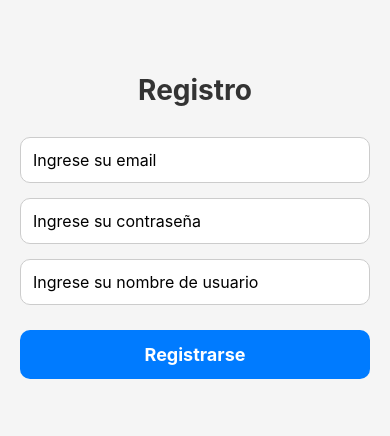
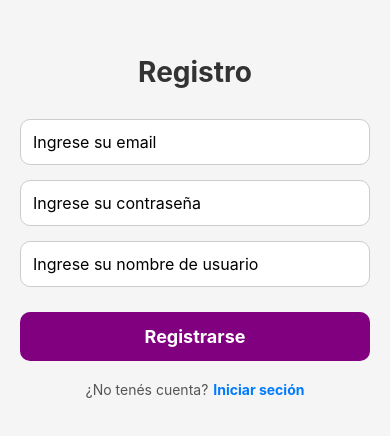
Before and after one commit to KeoniSoler/Progra3_Proyecto_App, a React Native app in the folder proyecto-reactnative/: screen /Registro in a window 390 px wide. Shown: the part 196-632 px from the top of the page. Built offline with nearby package versions, Linux system fonts and the light colour scheme; no server answers.

Commit message:
Argeganod el boton de Login en el forms de Registro. Tambien agregue el mensaje de error en Registro

```diff
--- a/proyecto-reactnative/src/screens/Registro.js
+++ b/proyecto-reactnative/src/screens/Registro.js
@@ -10,6 +10,7 @@ class Registro extends Component {
             contraseña:'',
             username:'',
             error: false,
+            mensajeError: '',
         }
     }
 
@@ -43,7 +44,10 @@ class Registro extends Component {
                     })
                     .then(()=> {this.props.navigation.navigate('BottomTabs')} )
                 })
-                .catch(err => console.log('err: ', err));
+                .catch(
+                  error => {console.log('error: ', error);
+                  this.setState({ error: true, mensajeError: error.message });
+                });
         }}
     render(){
         return (
@@ -86,6 +90,17 @@ class Registro extends Component {
                 <Text style={styles.buttonText} >Registrarse</Text>
              </TouchableOpacity>
 
+             {this.state.error && (
+              <Text style={styles.errorText}>{this.state.mensajeError}</Text>
+             )}
+
+
+             <View style={styles.loginLinkContainer}>
+                       <Text style={styles.loginText}>¿No tenés cuenta?</Text>
+                       <TouchableOpacity onPress={() => this.props.navigation.navigate('Login')}>
+                         <Text style={styles.loginLink}>Iniciar seción</Text>
+                       </TouchableOpacity>
+              </View>
 
         </View>
     );
@@ -115,7 +130,7 @@ const styles = StyleSheet.create({
     fontSize: 16,
   },
   button: {
-    backgroundColor: '#007BFF',
+    backgroundColor: 'purple',
     paddingVertical: 14,
     borderRadius: 10,
     alignItems: 'center',
@@ -131,5 +146,19 @@ const styles = StyleSheet.create({
     marginBottom: 15,
     textAlign: 'center',
   },
+  loginLinkContainer: {
+  flexDirection: 'row',
+  justifyContent: 'center',
+  marginTop: 20,
+},
+loginText: {
+  color: '#555',
+  marginRight: 5,
+},
+loginLink: {
+    color: '#007BFF',
+    fontWeight: 'bold',
+  },
+
 });
 export default Registro;
```
